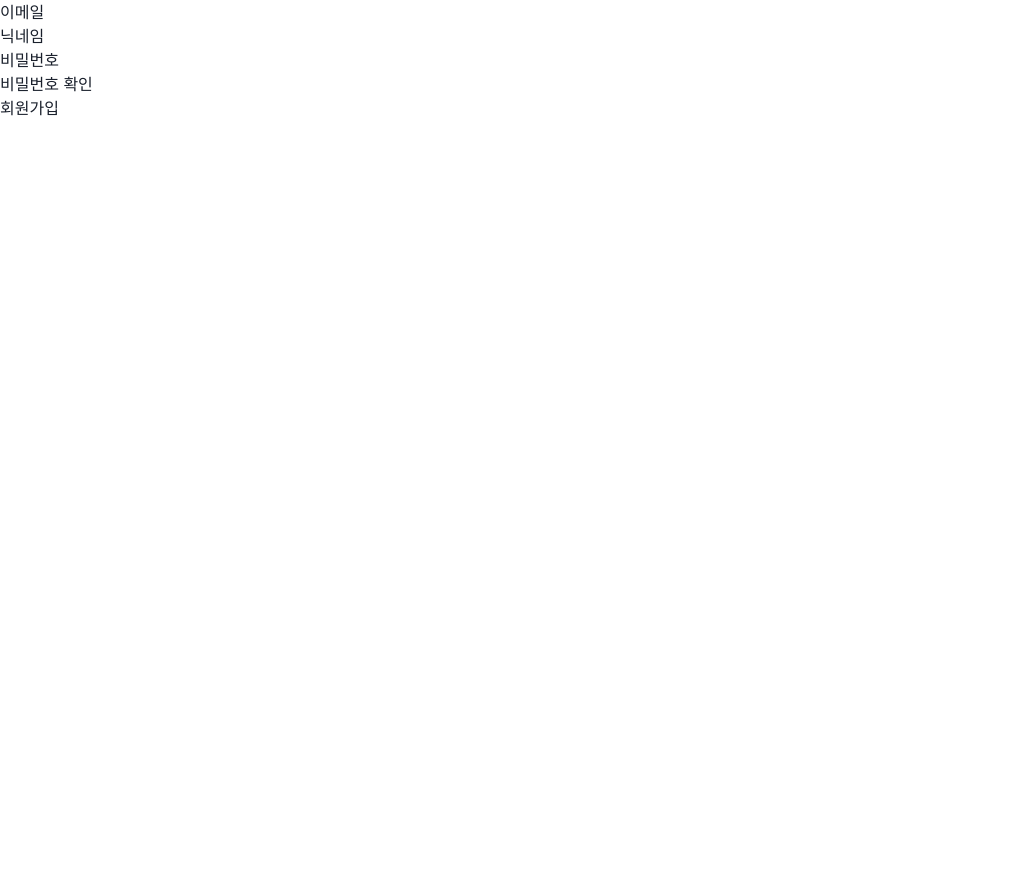
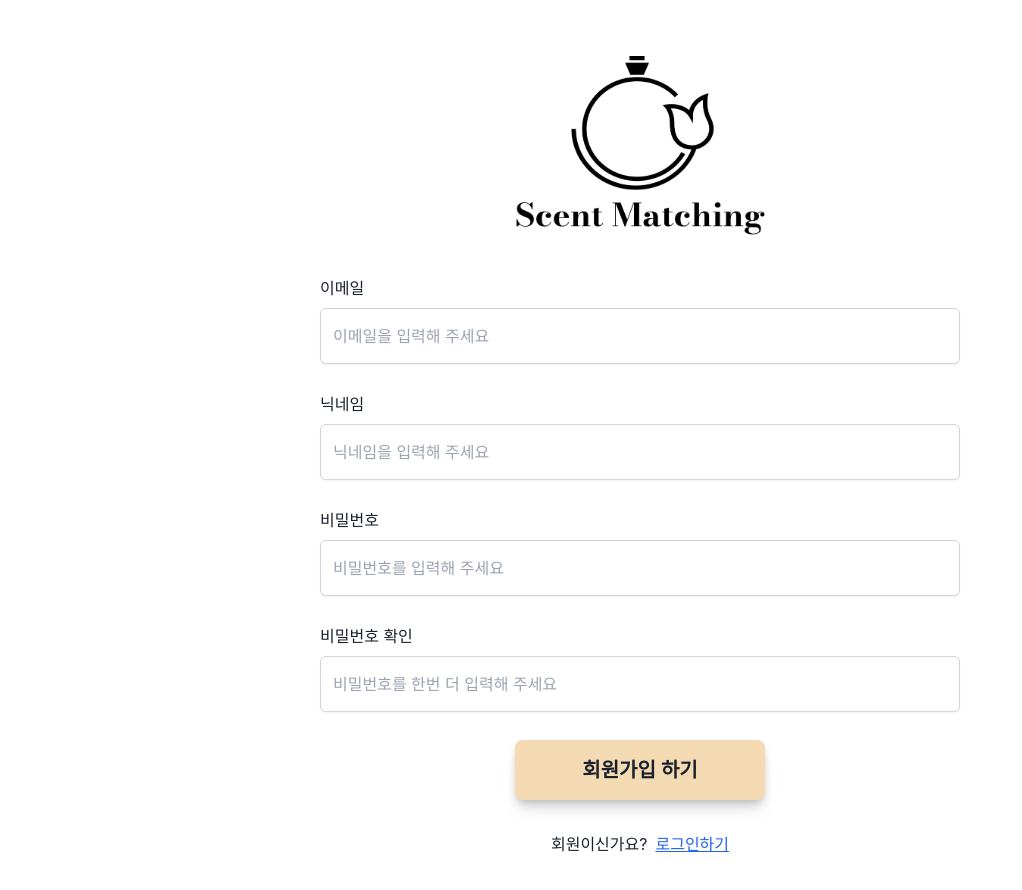
Before and after one commit to ScentMatching/front, a Next.js app in the folder scent/: page /sign-up in a window 1280 px wide. Shown: the top 890 px of the page, without its empty margins (0-1022 px from the left). Before the commit the page ends 800 px from the top, so only its background shows below. Built offline with nearby package versions, Linux system fonts and the light colour scheme.

Commit message:
feat: sign-up 페이지 제작

```diff
--- a/scent/package.json
+++ b/scent/package.json
@@ -12,10 +12,13 @@
     "@chakra-ui/react": "^2.8.2",
     "@emotion/react": "^11.13.3",
     "@emotion/styled": "^11.13.0",
+    "@tanstack/react-query": "^5.59.0",
+    "axios": "^1.7.7",
     "framer-motion": "^11.7.0",
     "next": "14.2.5",
     "react": "^18",
     "react-dom": "^18",
+    "react-hook-form": "^7.53.0",
     "react-hot-toast": "^2.4.1",
     "react-toastify": "^10.0.5"
   },
--- a/scent/pages/sign-up/index.tsx
+++ b/scent/pages/sign-up/index.tsx
@@ -1,133 +1,144 @@
-import { useToast } from "@chakra-ui/react";
+import { useRouter } from "next/router";
+import Link from "next/link";
+import { useForm } from "react-hook-form";
+import { USER_INPUT_VALIDATION } from "@/constants/input";
 import LoginInput from "@/components/LoginInput";
-import { USER_INPUT_VALIDATION } from "@/constants/input";
+import Button from "@/components/Button";
 
-const SignIn = () => {
-  const toast = useToast();
+interface FormValues {
+  email: string;
+  nickname?: string;
+  password: string;
+  passwordConfirm?: string;
+}
 
-  const initialValues = {
-    email: "",
-    nickname: "",
-    password: "",
-    passwordConfirm: "",
+const { email, password, nickname, passwordConfirm } = USER_INPUT_VALIDATION;
+
+const rules = {
+  emailRules: {
+    required: email.errorMessage.empty,
+    pattern: {
+      value: email.regex,
+      message: email.errorMessage.invalid,
+    },
+  },
+  passwordRules: {
+    required: password.errorMessage.empty,
+    pattern: {
+      value: password.regex,
+      message: password.errorMessage.invalid,
+    },
+    minLength: {
+      value: 8,
+      message: password.errorMessage.minLength,
+    },
+    maxLength: {
+      value: 16,
+      message: password.errorMessage.maxLength,
+    },
+  },
+  nicknameRules: {
+    required: nickname.errorMessage.empty,
+    pattern: {
+      value: nickname.regex,
+      message: nickname.errorMessage.invalid,
+    },
+  },
 };
 
-  const validate = (values: any) => {
-    const errors: {
-      email?: string;
-      nickname?: string;
-      password?: string;
-      passwordConfirm?: string;
-    } = {};
+const SignUp = () => {
+  const router = useRouter();
+  const { formState, register, handleSubmit, getValues } = useForm<FormValues>({
+    mode: "onBlur",
+  });
 
-    // 이메일 검증
-    if (!values.email) {
-      errors.email = USER_INPUT_VALIDATION.email.errorMessage.empty;
-    } else if (!USER_INPUT_VALIDATION.email.regex.test(values.email)) {
-      errors.email = USER_INPUT_VALIDATION.email.errorMessage.invalid;
-    }
+  const { isValid, errors } = formState;
 
-    // 닉네임 검증
-    if (!values.nickname) {
-      errors.nickname = USER_INPUT_VALIDATION.nickname.errorMessage.empty;
-    } else if (!USER_INPUT_VALIDATION.nickname.regex.test(values.nickname)) {
-      errors.nickname = USER_INPUT_VALIDATION.nickname.errorMessage.invalid;
-    }
-
-    // 비밀번호 검증
-    if (!values.password) {
-      errors.password = USER_INPUT_VALIDATION.password.errorMessage.empty;
-    } else if (!USER_INPUT_VALIDATION.password.regex.test(values.password)) {
-      errors.password = USER_INPUT_VALIDATION.password.errorMessage.invalid;
-    } else if (values.password.length < 8) {
-      errors.password = USER_INPUT_VALIDATION.password.errorMessage.minLength;
-    } else if (values.password.length > 16) {
-      errors.password = USER_INPUT_VALIDATION.password.errorMessage.maxLength;
-    }
-
-    // 비밀번호 확인 검증
-    if (values.password !== values.passwordConfirm) {
-      errors.passwordConfirm =
-        USER_INPUT_VALIDATION.passwordConfirm.errorMessage.confirm;
-    }
-
-    return errors;
-  };
-  const handleSubmit = (values: any) => {
-    toast({
-      title: "회원가입 성공!",
-      description: `${values.nickname}님 환영합니다!`,
-      status: "success",
-      duration: 5000,
-      isClosable: true,
-    });
+  const onSubmit = (data: FormValues) => {
+    console.log("회원가입 데이터:", data);
+    router.push("/");
   };
 
-  const {
-    values,
-    errors,
-    isLoading,
-    handleChange,
-    handleSubmit: submitForm,
-  } = LoginInput({
-    initialValues,
-    onSubmit: handleSubmit,
-    validate,
-  });
-
   return (
-    <form onSubmit={submitForm}>
+    <>
+      <div className="flex items-center justify-center">
+        <div className="flex w-[40rem] flex-col items-center pb-14 pt-14">
           <div>
-        <label>이메일</label>
-        <input
+            <Link href="/">
+              <img
+                src="/icon/scentMatching.png"
+                alt="글로벌노마드 로고 이미지"
+                className="h-[180px] w-[250px]"
+              />
+            </Link>
+          </div>
+          <form
+            onSubmit={handleSubmit(onSubmit)}
+            className="mt-10 flex w-full flex-col items-center gap-7 mobile:min-w-80 mobile:px-3"
+          >
+            <LoginInput
+              label="이메일"
+              type="email"
+              placeholder="이메일을 입력해 주세요"
+              isError={!!errors.email}
+              errorMessage={errors.email?.message}
+              {...register("email", rules.emailRules)}
+            />
+            <LoginInput
+              label="닉네임"
               type="text"
-          name="email"
-          value={values.email}
-          onChange={handleChange}
+              placeholder="닉네임을 입력해 주세요"
+              isError={!!errors.nickname}
+              errorMessage={errors.nickname?.message}
+              {...register("nickname", rules.nicknameRules)}
             />
-        {errors.email && <p style={{ color: "red" }}>{errors.email}</p>}
+            <LoginInput
+              label="비밀번호"
+              type="password"
+              placeholder="비밀번호를 입력해 주세요"
+              isError={!!errors.password}
+              errorMessage={errors.password?.message}
+              {...register("password", rules.passwordRules)}
+            />
+            <LoginInput
+              label="비밀번호 확인"
+              type="password"
+              placeholder="비밀번호를 한번 더 입력해 주세요"
+              isError={!!errors.passwordConfirm}
+              errorMessage={errors.passwordConfirm?.message}
+              {...register("passwordConfirm", {
+                validate: {
+                  notMatch: (value: any) => {
+                    const { password } = getValues();
+                    return (
+                      password === value ||
+                      passwordConfirm?.errorMessage.confirm
+                    );
+                  },
+                },
+              })}
+            />
+            <Button
+              type="submit"
+              disabled={!isValid}
+              className={`h-12 rounded-md text-base font-bold text-white ${isValid ? "bg-smButtonColor" : "bg-gray-400"}`}
+            >
+              회원가입 하기
+            </Button>
+          </form>
+          <div className="text-gnGray800 mt-8 flex gap-2 text-base font-normal">
+            <p>회원이신가요?</p>
+            <Link
+              href="/sign-in"
+              className="text-gnDarkGreen text-base font-normal text-blue-600 underline"
+            >
+              로그인하기
+            </Link>
           </div>
-
-      <div>
-        <label>닉네임</label>
-        <input
-          type="text"
-          name="nickname"
-          value={values.nickname}
-          onChange={handleChange}
-        />
-        {errors.nickname && <p style={{ color: "red" }}>{errors.nickname}</p>}
         </div>
-
-      <div>
-        <label>비밀번호</label>
-        <input
-          type="password"
-          name="password"
-          value={values.password}
-          onChange={handleChange}
-        />
-        {errors.password && <p style={{ color: "red" }}>{errors.password}</p>}
       </div>
-
-      <div>
-        <label>비밀번호 확인</label>
-        <input
-          type="password"
-          name="passwordConfirm"
-          value={values.passwordConfirm}
-          onChange={handleChange}
-        />
-        {errors.passwordConfirm && (
-          <p style={{ color: "red" }}>{errors.passwordConfirm}</p>
-        )}
-      </div>
-
-      <button type="submit" disabled={isLoading}>
-        {isLoading ? "가입 중..." : "회원가입"}
-      </button>
-    </form>
+    </>
   );
 };
 
-export default SignIn;
+export default SignUp;
--- a/scent/src/components/Button.tsx
+++ b/scent/src/components/Button.tsx
@@ -2,9 +2,12 @@ import React from "react";
 
 const Button = (props: any) => {
   return (
-    <div className="flex h-[60px] w-[250px] items-center justify-center rounded-lg bg-smButtonColor text-xl font-semibold shadow-lg drop-shadow-lg">
+    <button
+      type={props.type || "button"}
+      className="flex h-[60px] w-[250px] items-center justify-center rounded-lg bg-smButtonColor text-xl font-semibold shadow-lg drop-shadow-lg"
+    >
       {props.children}
-    </div>
+    </button>
   );
 };
 
--- a/scent/src/components/LoginInput.tsx
+++ b/scent/src/components/LoginInput.tsx
@@ -1,51 +1,50 @@
-import { useState } from "react";
-
-interface LoginInputReturnType {
-  values: {
-    email: string;
-    nickname: string;
-    password: string;
-    passwordConfirm: string;
-  };
-  errors: {
-    email?: string;
-    nickname?: string;
-    password?: string;
-    passwordConfirm?: string;
-  };
-  isLoading: boolean;
-  handleChange: (event: React.ChangeEvent<HTMLInputElement>) => void;
-  handleSubmit: (event: React.SyntheticEvent) => void;
+import React, { forwardRef } from "react";
+interface InputProps {
+  label: string;
+  placeholder: string;
+  name: string;
+  type: "email" | "password" | "text";
+  isError?: boolean;
+  errorMessage?: string;
+  disabled?: boolean;
 }
 
-const LoginInput = ({
-  initialValues,
-  onSubmit,
-  validate,
-}: any): LoginInputReturnType => {
-  const [values, setValues] = useState(initialValues);
-  const [errors, setErrors] = useState({});
-  const [isLoading, setIsLoading] = useState<boolean>(false);
+const LoginInput = forwardRef<HTMLInputElement, InputProps>(
+  (
+    {
+      label,
+      placeholder,
+      name,
+      type,
+      isError,
+      errorMessage,
+      disabled,
+      ...props
+    },
+    ref,
+  ) => {
+    return (
+      <div className="w-full">
+        <label className="block text-base font-normal" htmlFor={name}>
+          {label}
+        </label>
+        <input
+          className={`mt-2 block h-14 w-full border px-3 py-2 ${isError ? "border-red-500" : "border-gray-300"} disabled:text-gnGray500 rounded-md shadow-sm focus:border-blue-500 focus:outline-none focus:ring-blue-500`}
+          placeholder={placeholder}
+          type={type}
+          name={name}
+          ref={ref}
+          {...props}
+          disabled={disabled}
+        />
+        {isError && (
+          <div className="mt-1 text-sm text-red-500">{errorMessage}</div>
+        )}
+      </div>
+    );
+  },
+);
 
-  const handleChange = (event: React.ChangeEvent<HTMLInputElement>) => {
-    const { name, value } = event.target;
-    setValues({ ...values, [name]: value });
-  };
-
-  const handleSubmit = async (event: React.SyntheticEvent) => {
-    setIsLoading(true);
-    event.preventDefault();
-    await new Promise((r) => setTimeout(r, 1000));
-    setErrors(validate(values));
-  };
-
-  return {
-    values,
-    errors,
-    isLoading,
-    handleChange,
-    handleSubmit,
-  };
-};
+LoginInput.displayName = "LoginInput";
 
 export default LoginInput;
```
Also changed, not shown: 1 other file (tests, documents, lock files or other folders). Lines whose indentation alone changed are shown as unchanged.
